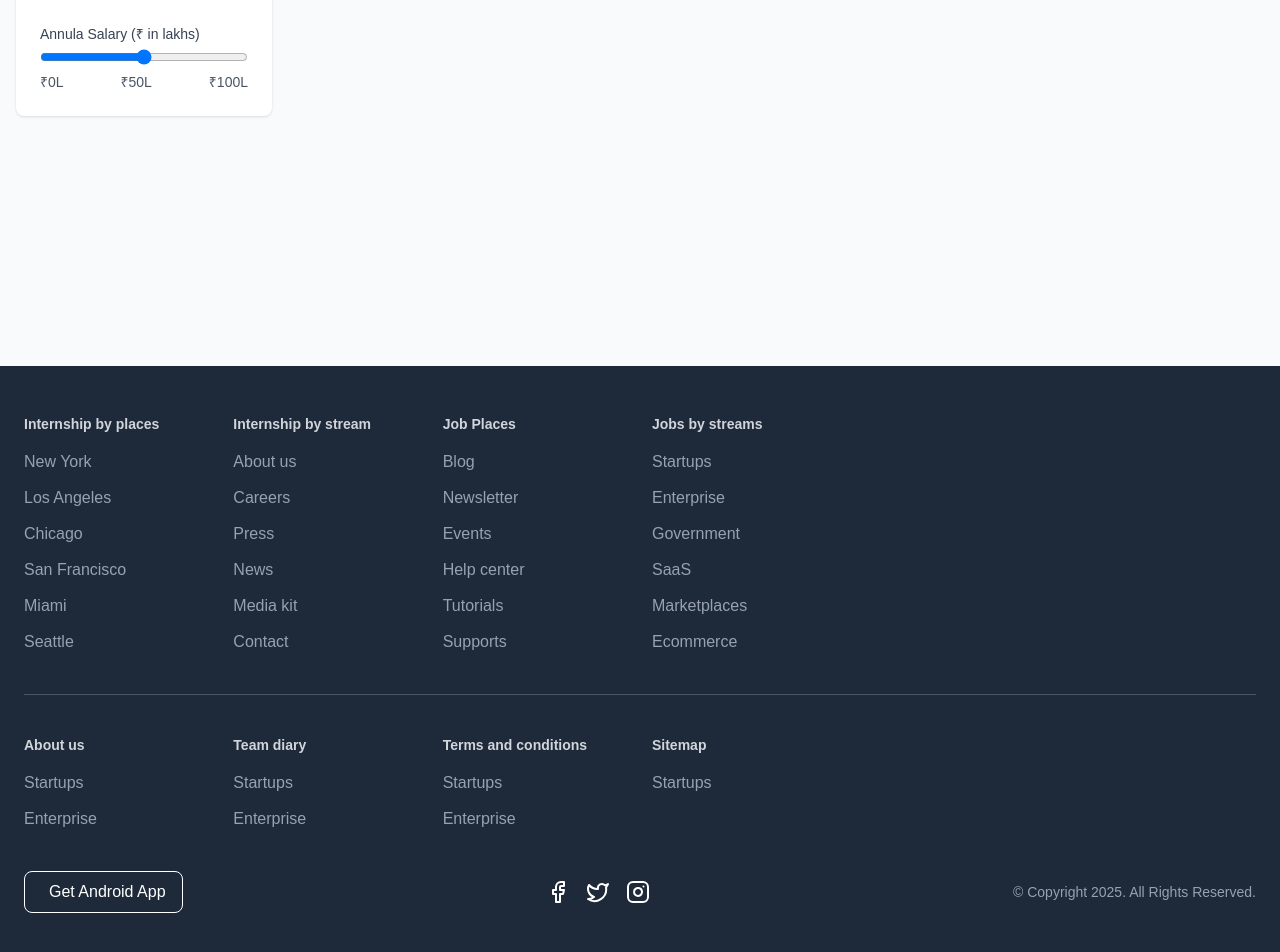
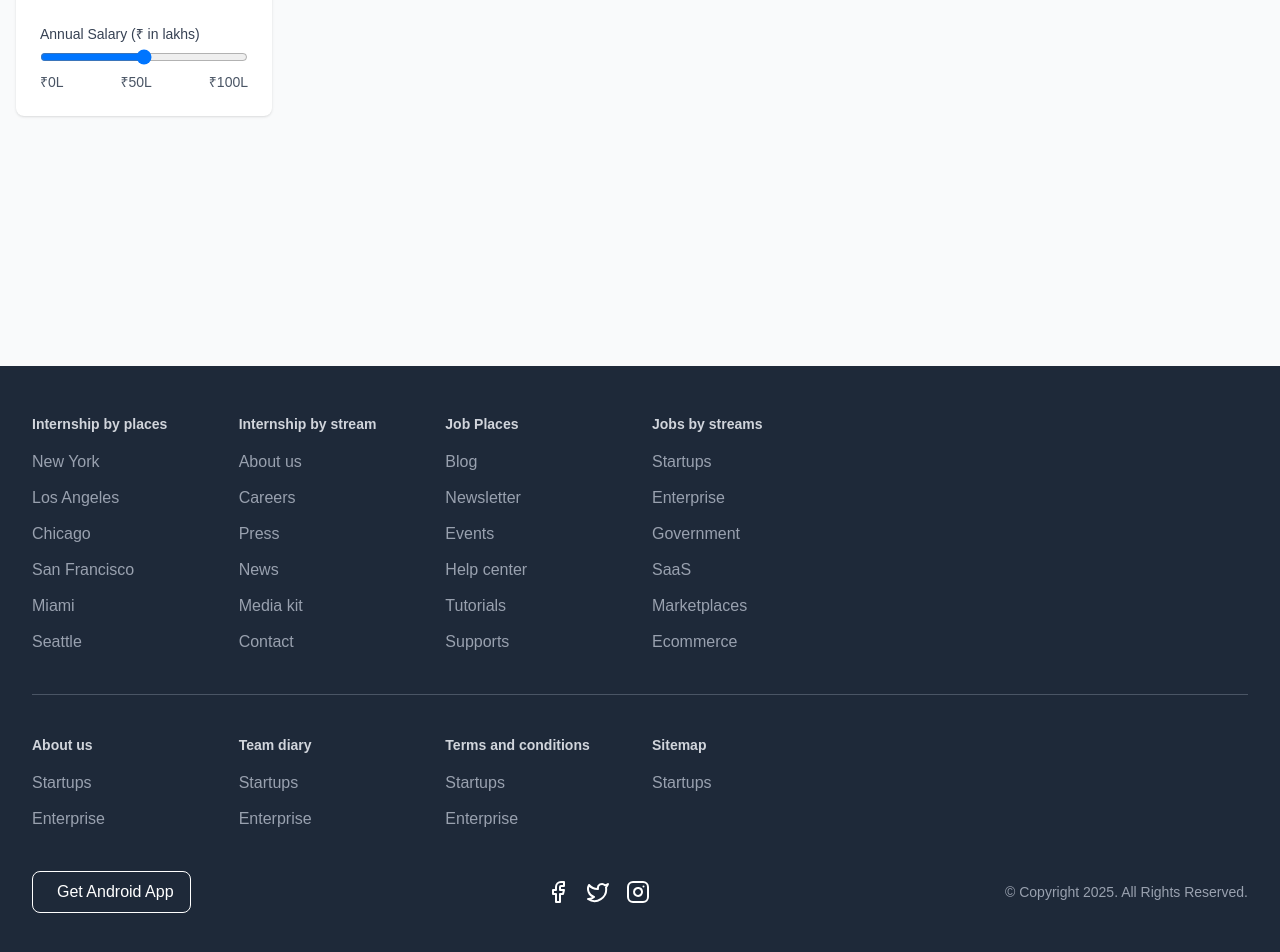
Before and after one commit to baburathod/internshala-clone, a Next.js app in the folder internarea/: page /job in a window 1280 px wide. Shown: the part 498-1450 px from the top of the page. Built offline with nearby package versions, Linux system fonts and the light colour scheme; no server answers.

Commit message:
Fix UI alignments, typos, and empty state grids

```diff
--- a/internarea/src/Components/Fotter.tsx
+++ b/internarea/src/Components/Fotter.tsx
@@ -3,7 +3,7 @@ import { Facebook, Twitter, Instagram } from "lucide-react";
 export default function Footer() {
   return (
     <footer className="bg-gray-800 text-white py-12">
-      <div className="container mx-auto px-6">
+      <div className="max-w-7xl mx-auto px-4 sm:px-6 lg:px-8">
         <div className="grid grid-cols-2 sm:grid-cols-3 md:grid-cols-4 lg:grid-cols-6 gap-6">
           <FooterSection title="Internship by places" items={["New York", "Los Angeles", "Chicago", "San Francisco", "Miami", "Seattle"]} />
           <FooterSection title="Internship by stream" items={["About us", "Careers", "Press", "News", "Media kit", "Contact"]} />
--- a/internarea/src/pages/index.tsx
+++ b/internarea/src/pages/index.tsx
@@ -266,6 +266,11 @@ export default function SvgSlider() {
       </div>
       {/* INternship grid   */}
       <div className="grid grid-cols-1 md:grid-cols-2 lg:grid-cols-4 gap-6 mb-16">
+        {filteredInternships?.length === 0 && (
+          <div className="col-span-full py-12 text-center text-gray-500 bg-gray-50 rounded-lg border border-dashed border-gray-300">
+            No internships found for this category yet.
+          </div>
+        )}
         {filteredInternships?.map((internship: any, index: any) => (
           <div
             key={index}
@@ -312,6 +317,11 @@ export default function SvgSlider() {
       <div className="mb-12">
         <h2 className="text-2xl font-bold text-gray-900 mb-6">Latest Jobs</h2>
         <div className="grid grid-cols-1 md:grid-cols-2 lg:grid-cols-4 gap-6 mb-16">
+          {filteredJobs?.length === 0 && (
+            <div className="col-span-full py-12 text-center text-gray-500 bg-gray-50 rounded-lg border border-dashed border-gray-300">
+              No jobs found for this category yet.
+            </div>
+          )}
           {filteredJobs?.map((job: any, index: any) => (
             <div
               key={index}
--- a/internarea/src/pages/job/index.tsx
+++ b/internarea/src/pages/job/index.tsx
@@ -254,7 +254,7 @@ const index = () => {
               {/* Stipend Range */}
               <div>
                 <label className="block text-sm font-medium text-gray-700 mb-1">
-                  Annula Salary (₹ in lakhs)
+                  Annual Salary (₹ in lakhs)
                 </label>
                 <input
                   type="range"
@@ -431,7 +431,7 @@ const index = () => {
               {/* Stipend Range */}
               <div>
                 <label className="block text-sm font-medium text-gray-700 mb-1">
-                  Annula Salary (₹ in lakhs)
+                  Annual Salary (₹ in lakhs)
                 </label>
                 <input
                   type="range"
```
